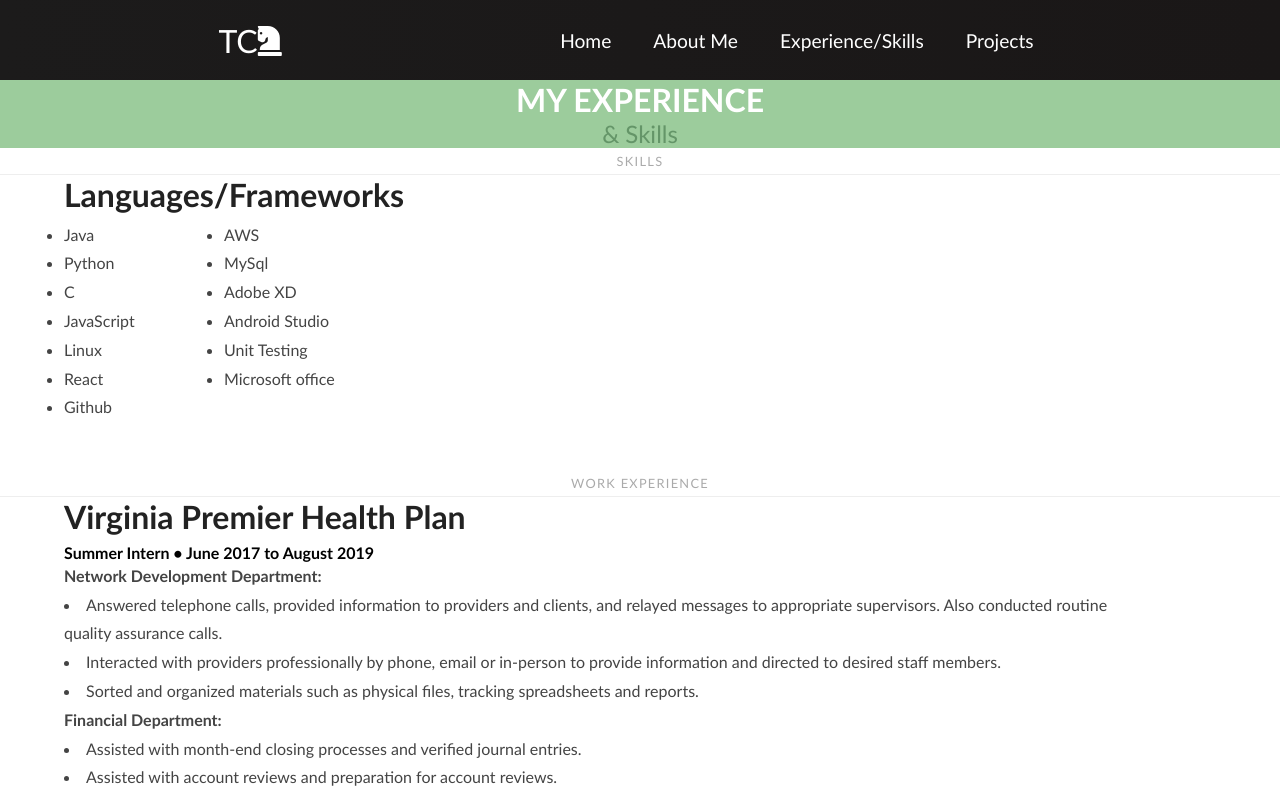
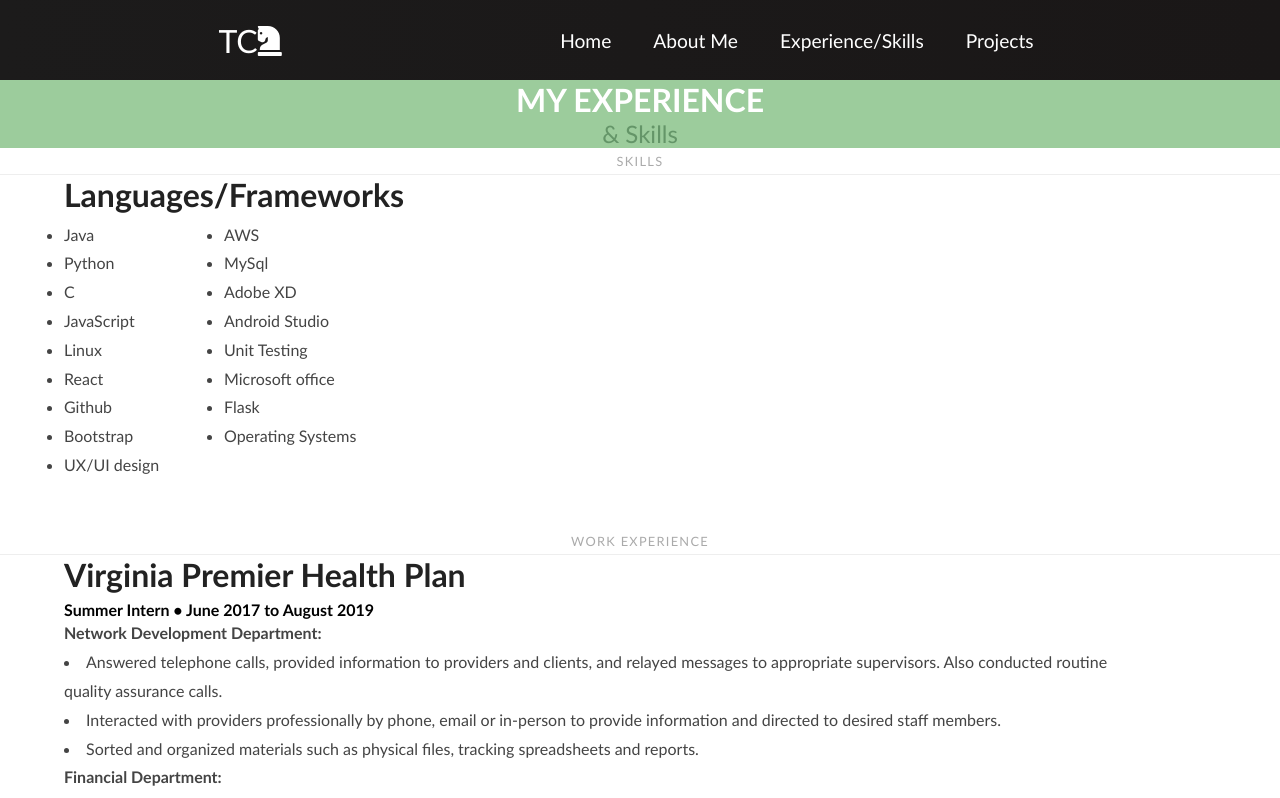
Before and after one commit to caotd2/react-blog, a React (Create React App) app: page /experience in a window 1280 px wide. Shown: the top 798 px of the page. Built offline with nearby package versions, Linux system fonts and the light colour scheme.

Commit message:
Added some more skills

```diff
--- a/src/components/pages/Experience.js
+++ b/src/components/pages/Experience.js
@@ -40,6 +40,10 @@ export default function Experience() {
                     <li>React</li>
                     <li>Microsoft office</li>
                     <li>Github</li>
+                    <li>Flask</li>
+                    <li>Bootstrap</li>
+                    <li>Operating Systems</li>
+                    <li>UX/UI design</li>
                 </ul>
                 <br />
             </div>
```
